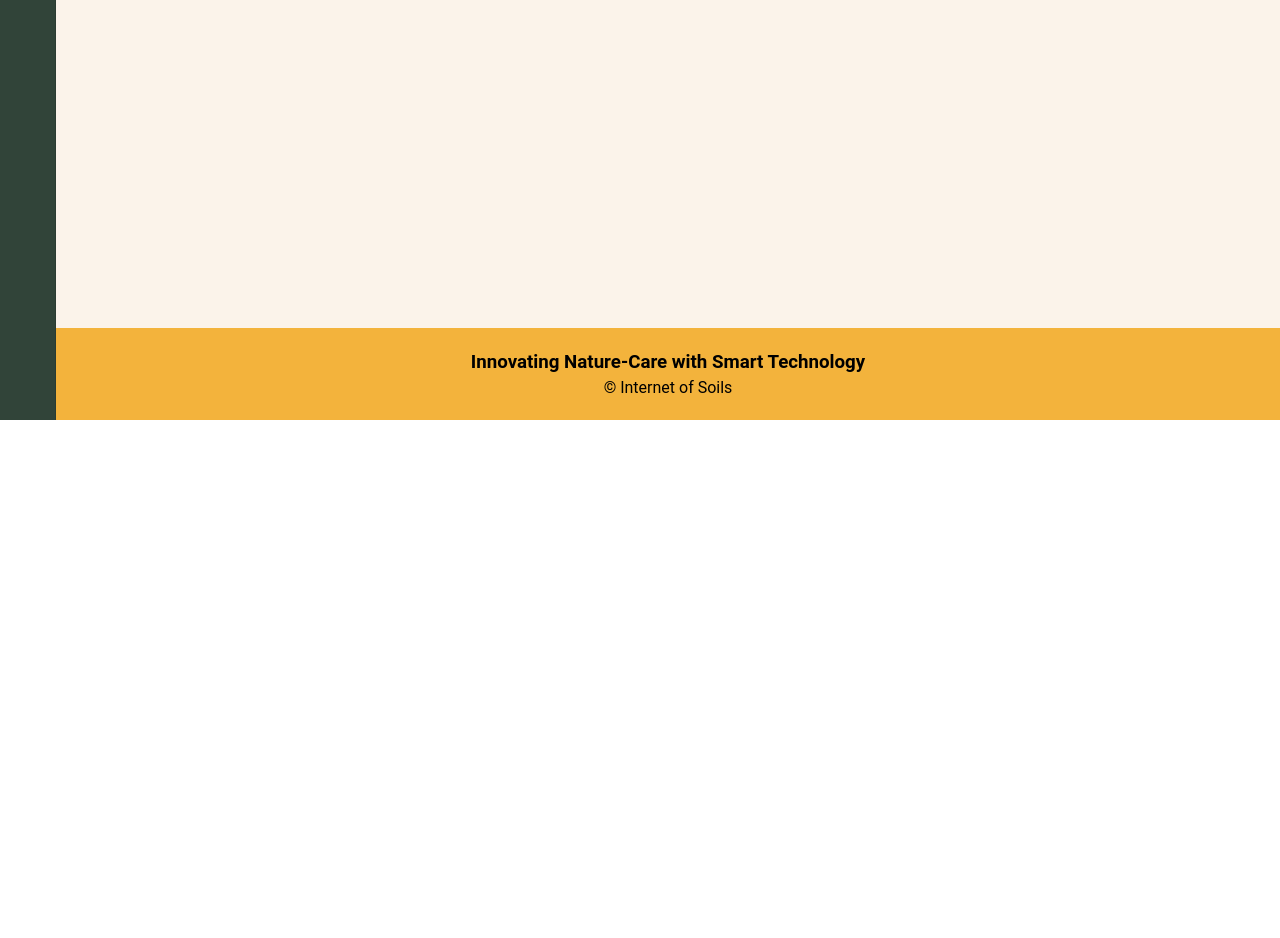
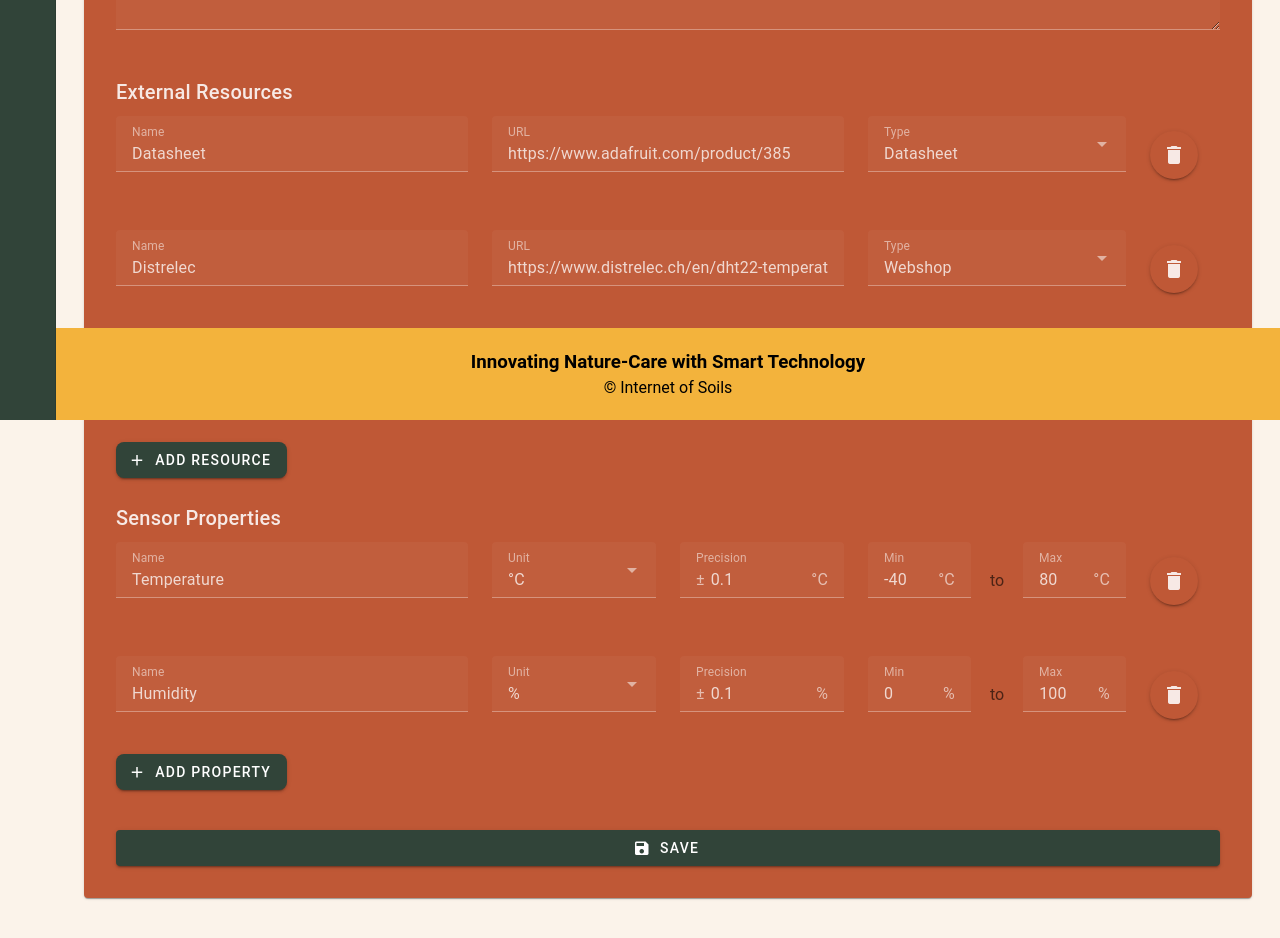
Before and after one commit to enricocirignaco/infrastructureforsensormanagment, a Vue app in the folder src/webapp-frontend/app/: page /commercial-sensor/1/edit in a window 1280 px wide. Shown: the part 380-1318 px from the top of the page. Before the commit the page ends 800 px from the top, so only its background shows below. Built offline with nearby package versions, Linux system fonts and the light colour scheme; sample sign-in values are in the browser's storage.

Commit message:
commercial sensor edit/create implemented

```diff
--- /dev/null
+++ b/src/webapp-frontend/app/src/components/CommercialSensorForm.vue
@@ -0,0 +1,235 @@
+<template>
+  <v-card class="pa-4" v-if="sensor">
+    <v-card-title>{{ isEditMode ? 'Edit Sensor' : 'Create New Sensor' }}</v-card-title>
+
+    <v-form ref="sensorForm" @submit.prevent="submitSensor">
+      <v-container>
+        <v-row>
+          <v-col cols="12" sm="6">
+            <v-text-field v-model="sensor.name" label="Sensor Name" :rules="[required]" required />
+          </v-col>
+          <v-col cols="12" sm="6">
+            <v-text-field v-model="sensor.alias" label="Sensor Alias" :rules="[required]" required />
+          </v-col>
+          <v-col cols="12">
+            <v-textarea v-model="sensor.description" label="Sensor Description" :rules="[required]" required />
+          </v-col>
+          <!-- External properties section -->
+          <v-col cols="12">
+            <h3 class="text-h6 mb-2">External Resources</h3>
+            <v-row
+              v-for="(link, index) in sensor.external_props"
+              :key="index"
+              class="mb-2"
+            >
+              <v-col cols="4">
+                <v-text-field v-model="link.name" label="Name" :rules="[required]" />
+              </v-col>
+              <v-col cols="4">
+                <v-text-field v-model="link.url" label="URL" :rules="[required]" />
+              </v-col>
+              <v-col cols="3">
+                <!-- external resource type dropdown -->
+                <v-select
+                  v-model="link.type"
+                  :items="Object.values(textStore.externalResourceTypeEnum)"
+                  label="Type"
+                  :rules="[required]"
+                />
+              </v-col>
+              <v-col cols="1" class="d-flex align-center">
+                <v-btn icon @click="removeLink(index)">
+                  <v-icon>mdi-delete</v-icon>
+                </v-btn>
+              </v-col>
+            </v-row>
+            <v-btn @click="addLink" rounded="lg" color="primary">
+              <v-icon start>mdi-plus</v-icon>
+              Add Resource
+            </v-btn>
+          </v-col>
+          <!-- Sensor Properties Section -->
+          <v-col cols="12">
+            <h3 class="text-h6 mb-2">Sensor Properties</h3>
+            <v-row
+              v-for="(prop, index) in sensor.sensor_props"
+              :key="index"
+              class="mb-2"
+            >
+              <v-col cols="4">
+                <v-text-field
+                  v-model="prop.name"
+                  label="Name"
+                  :rules="[required]"
+                />
+              </v-col>
+              <v-col cols="2">
+                <v-select
+                  v-model="prop.unit"
+                  :items="Object.values(textStore.sensorUnitsEnum)"
+                  label="Unit"
+                  :rules="[required]"
+                />
+              </v-col>
+              <v-col cols="2">
+                <v-text-field
+                  v-model="prop.precision"
+                  label="Precision"
+                  :suffix="prop.unit"
+                  prefix="±"
+                  type="number"
+                />
+              </v-col>
+              <v-col cols="3">
+                <v-row dense>
+                  <v-col cols="5">
+                    <v-text-field
+                    v-model="prop.range.min"
+                    label="Min"
+                    :suffix="prop.unit"
+                    type="number"
+                    :rules="[prop.range.max ? required : () => true]"
+                    />
+                  </v-col>
+                  <v-col cols="2" class="d-flex align-center justify-center text-medium-emphasis">
+                    to
+                  </v-col>
+                  <v-col cols="5">
+                    <v-text-field
+                    v-model="prop.range.max"
+                    label="Max"
+                    :suffix="prop.unit"
+                    type="number"
+                    :rules="[prop.range.min ? required : () => true]"
+                    />
+                  </v-col>
+                </v-row>
+              </v-col>
+              <v-col cols="auto" class="d-flex align-center">
+                <v-btn icon @click="removeSensorProp(index)">
+                  <v-icon>mdi-delete</v-icon>
+                </v-btn>
+              </v-col>
+            </v-row>
+            <v-btn @click="addSensorProp" rounded="lg" color="primary">
+              <v-icon start>mdi-plus</v-icon>
+              Add Property
+            </v-btn>
+          </v-col>
+        </v-row>
+        <v-row>
+          <v-col cols="12">
+            <v-btn type="submit" color="primary" class="mt-4" block>
+              <v-icon start>mdi-content-save</v-icon>
+              Save
+            </v-btn>
+          </v-col>
+        </v-row>
+      </v-container>
+    </v-form>
+  </v-card>
+  <v-container v-else class="d-flex justify-center align-center" style="min-height: 300px">
+    <v-progress-circular indeterminate color="primary" size="64" />
+  </v-container>
+</template>
+
+<script setup>
+// defineProps of the component
+const { sensorId } = defineProps({
+  sensorId: {
+    type: String,
+    default: null
+  }
+})
+
+import { ref } from 'vue'
+import { computed } from 'vue'
+import { useTextStore} from '@/stores/textStore'
+import { useRouter } from 'vue-router'
+import commercialSensorService from '@/services/commercialSensorService'
+
+const isEditMode = computed(() => sensorId !== null)
+const sensorForm = ref(null)
+const required = v => !!v || 'Required'
+const textStore = useTextStore()
+const router = useRouter()
+const sensor = ref(null)
+
+// Define the sensor object from the sensor Id or from default values
+if(isEditMode.value) {
+    // Fetch sensor data
+    commercialSensorService.getCommercialSensor(sensorId)
+        .then((data) => sensor.value = data)
+        .catch((error) => {
+          // TODO: Handle error
+          console.error(`Error fetching sensor ${sensorId}:`, error)
+        })
+} else {
+  sensor.value = {
+    name: '',
+    alias: '',
+    description: '',
+    external_props: [],
+    sensor_props: [],
+  }
+}
+
+
+const addLink = () => {
+  sensor.value.external_props.push({ name: '', url: '', type: '' })
+}
+
+const removeLink = (index) => {
+  sensor.value.external_props.splice(index, 1)
+
+}
+
+const addSensorProp = () => {
+  sensor.value.sensor_props.push({
+    name: '',
+    value: '',
+    unit: '',
+    precision: '',
+    range:
+      {
+        min: '',
+        max: ''
+      }
+  })
+}
+
+const removeSensorProp = (index) => {
+  sensor.value.sensor_props.splice(index, 1)
+}
+
+// const submitSensor = () => {
+//   // check if any values of the sensor object are empty
+//   if (sensor.value.name !== '' && sensor.value.alias !== '' && sensor.value.description !== '') {
+//     if(isEditMode){
+//         //put request to update the sensor
+//         commercialSensorService.editCommercialSensor(sensor.value)
+//             .then(() => router.push('/commercial-sensor/' + sensor.value.id))
+//             .catch((error) => console.log('Error updating sensor:', error))
+//     }else{
+//         commercialSensorService.createCommercialSensor(sensor.value)
+//             .then((sensorDTO) => router.push('/commercial-sensor/' + sensorDTO.id))
+//             .catch((error) => console.log('Error creating sensor:', error))
+//     }
+//   }
+// }
+const submitSensor = () => {
+  // Validate Form
+  sensorForm.value?.validate().then((isValid) => {
+    if (!isValid.valid) return
+    if (isEditMode.value) {
+      commercialSensorService.editCommercialSensor(sensor.value)
+        .then(() => router.push('/commercial-sensor/' + sensor.value.id))
+        .catch((error) => console.log('Error updating sensor:', error))
+    } else {
+      commercialSensorService.createCommercialSensor(sensor.value)
+        .then((sensorDTO) => router.push('/commercial-sensor/' + sensorDTO.id))
+        .catch((error) => console.log('Error creating sensor:', error))
+    }
+  })
+}
+</script>
--- a/src/webapp-frontend/app/src/services/commercialSensorService.js
+++ b/src/webapp-frontend/app/src/services/commercialSensorService.js
@@ -85,14 +85,22 @@ export default {
                     {
                         name: 'Temperature',
                         unit: '°C',
-                        precision: '0.1',
-                        range: '-40 to 80',
+                        precision: 0.1,
+                        range:
+                            {
+                                min: -40,
+                                max: 80,
+                            }
                     },
                     {
                         name: 'Humidity',
                         unit: '%',
-                        precision: '0.1',
-                        range: '0 to 100',
+                        precision: 0.1,
+                        range:
+                            {
+                                min: 0,
+                                max: 100,
+                            }
                     },
                 ],
             })
--- a/src/webapp-frontend/app/src/views/CommercialSensor/CommercialSensorView.vue
+++ b/src/webapp-frontend/app/src/views/CommercialSensor/CommercialSensorView.vue
@@ -64,6 +64,21 @@
                 elevation="1"
                 hide-default-footer
             >
+              <template #item.precision="{ item }">
+                <span v-if="item.precision">
+                  ± {{ item.precision }} {{ item.unit }}
+                </span>
+              </template>
+              <template #item.range.min="{ item }">
+                <span v-if="item.range.min !== undefined && item.range.min !== null">
+                  {{ item.range.min }} {{ item.unit }}
+                </span>
+              </template>
+              <template #item.range.max="{ item }">
+                <span v-if="item.range.max !== undefined && item.range.max !== null">
+                  {{ item.range.max }} {{ item.unit }}
+                </span>
+              </template>
             </v-data-table>
         </v-card-text>
       </v-card>
@@ -115,7 +130,12 @@
     { title: 'Name', key: 'name', sortable: false},
     { title: 'Unit', key: 'unit' , sortable: false},
     { title: 'Precision', key: 'precision' , sortable: false},
-    { title: 'Range', key: 'range' , sortable: false},
+    { title: 'Range', align: 'center', sortable: false,
+      children: [
+        { title: 'Min', key: 'range.min', sortable: false},
+        { title: 'Max', key: 'range.max', sortable: false}
+      ]
+    }
   ]
   const groupBy = ref([{ key: 'type', order: 'asc' }])
   const loading = ref(true)
--- a/src/webapp-frontend/app/src/views/CommercialSensor/EditCommercialSensorView.vue
+++ b/src/webapp-frontend/app/src/views/CommercialSensor/EditCommercialSensorView.vue
@@ -1,3 +1,9 @@
 <template>
+    <CommercialSensorForm :sensor-id="route.params.id" />
+</template>
 
-</template>
+<script setup>
+import { useRoute } from 'vue-router'
+import CommercialSensorForm from '@/components/CommercialSensorForm.vue'
+const route = useRoute()
+</script>
--- a/src/webapp-frontend/app/src/views/CommercialSensor/NewCommercialSensorView.vue
+++ b/src/webapp-frontend/app/src/views/CommercialSensor/NewCommercialSensorView.vue
@@ -1,3 +1,6 @@
 <template>
-
+    <CommercialSensorForm />
 </template>
+<script setup>
+import CommercialSensorForm from '@/components/CommercialSensorForm.vue'
+</script>
```
